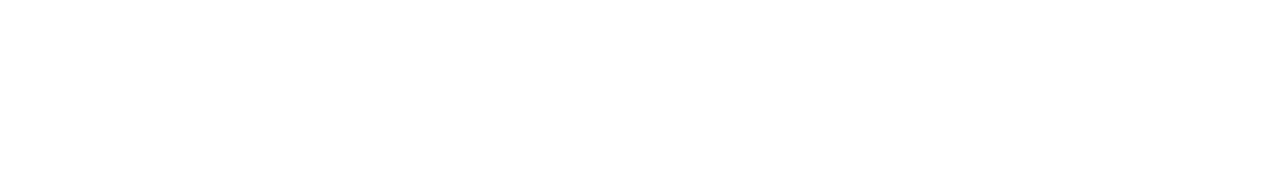
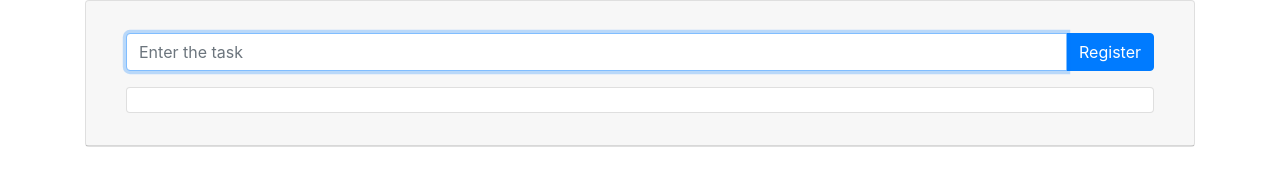
Before and after one commit to alexandrepalmag/Task-List-JavaScript, a plain HTML site: page index.html in a window 1280 px wide. Drawn offline with nearby package versions, Linux system fonts and the light colour scheme.

Commit message:
Layout development with html and bootstrap

```diff
--- a/index.html
+++ b/index.html
@@ -1,11 +1,36 @@
 <!DOCTYPE html>
 <html lang="en">
+
 <head>
     <meta charset="UTF-8">
     <meta name="viewport" content="width=device-width, initial-scale=1.0">
     <title>Tasks List</title>
+    <link rel="stylesheet" href="https://stackpath.bootstrapcdn.com/bootstrap/4.3.1/css/bootstrap.min.css"
+        integrity="sha384-ggOyR0iXCbMQv3Xipma34MD+dH/1fQ784/j6cY/iJTQUOhcWr7x9JvoRxT2MZw1T" crossorigin="anonymous">
 </head>
+
 <body>
 
+    <div class="container">
+        <div class="card">
+            <div class="card-header">
+                <div class="card-body">
+                    <div class="input-group mb-3">
+                        <input type="text" class="form-control" placeholder="Enter the task" name="task-register" autofocus>
+                        <div class="input-group-append">
+                            <button class="btn btn-primary" type="button" id="thisButton">Register</button>
+                        </div>
+                    </div>
+                    <ul id="list" class="list-group">
+                        <li class="list-group-item list-group-item-action"></li>
+                    </ul>
+                </div>
+            </div>
+        </div>
+    </div>
+
+    <script src="js/main.js"></script>
+
 </body>
+
 </html>
```
